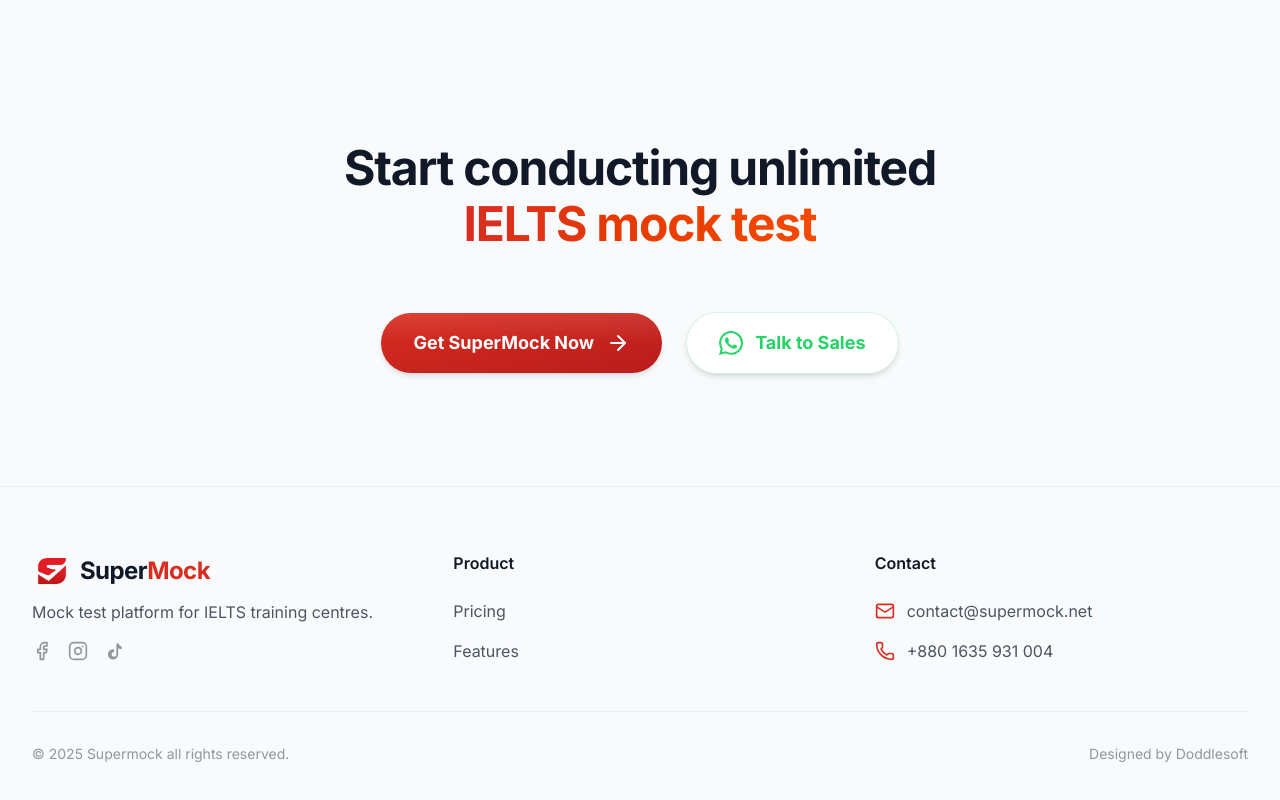
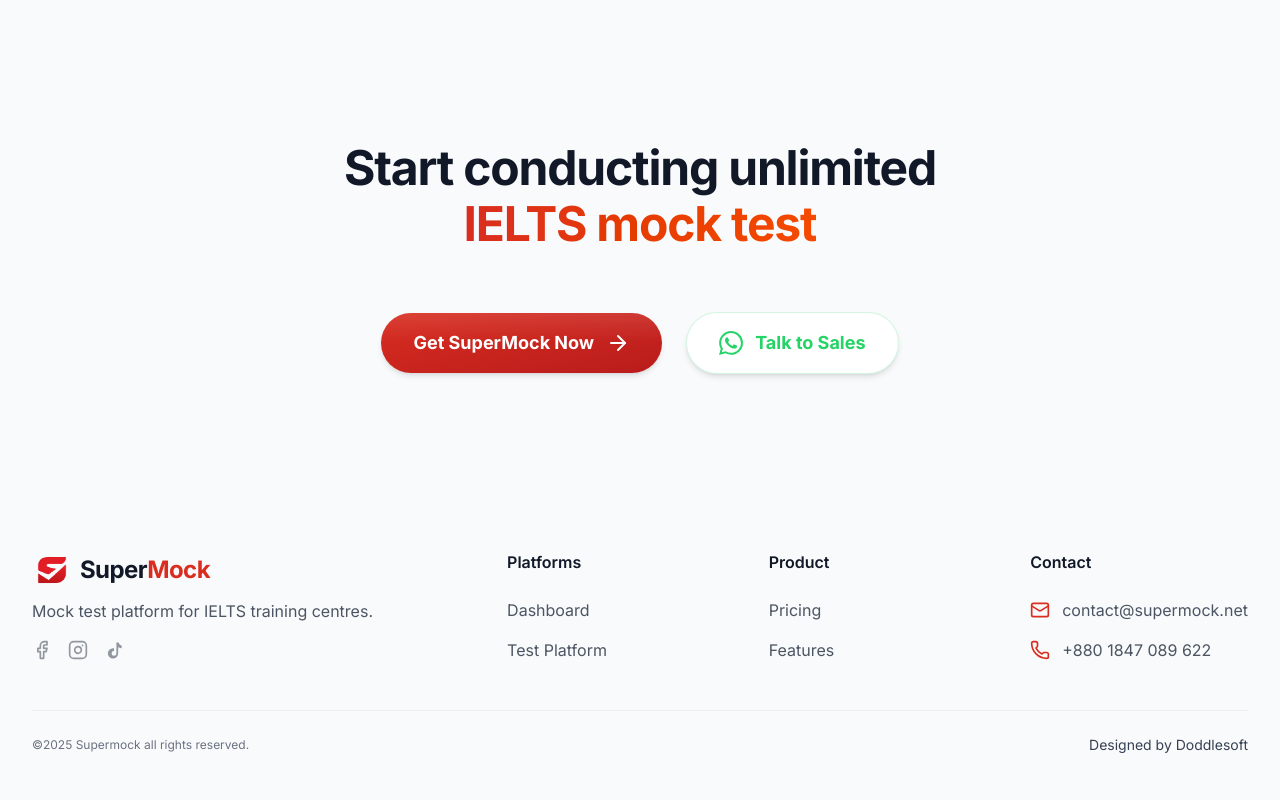
Before and after one commit to DoddleSoft/SuperMock, a Next.js app: page / in a window 1280 px wide. Shown: the part 4356-5156 px from the top of the page. Built offline with nearby package versions, Linux system fonts and the light colour scheme.

Commit message:
links fixed. no adjusted. deploy ready for prod

```diff
--- a/components/landing/FinalCTA.tsx
+++ b/components/landing/FinalCTA.tsx
@@ -37,7 +37,7 @@
 
           {/* WhatsApp Button */}
           <Link
-            href="https://wa.me/8801635931004?text=Hi%20SuperMock%20team%2C%20I%20would%20like%20to%20know%20more%20about%20your%20IELTS%20mock%20test%20platform."
+            href="https://wa.me/8801847089622?text=Hi%20SuperMock%20team%2C%20I%20would%20like%20to%20know%20more%20about%20your%20IELTS%20mock%20test%20platform."
             target="_blank"
             rel="noopener noreferrer"
             className="w-full sm:w-auto group relative px-6 py-3 md:px-8 md:py-4 text-base md:text-lg font-bold text-[#25D366] bg-white border border-[#25D366]/20 rounded-xl md:rounded-full hover:scale-[1.01] hover:shadow-lg transition-all shadow-md group/whatsapp flex items-center justify-center gap-2 md:gap-3"
--- a/components/landing/Footer.tsx
+++ b/components/landing/Footer.tsx
@@ -4,12 +4,12 @@
 
 export default function Footer() {
   return (
-    <footer className="border-t border-black/5 bg-gray-50 pt-12 pb-8 md:pt-16 md:pb-12">
+    <footer className="bg-gray-50 pt-12 pb-8 md:pt-16 md:pb-12">
       <div className="px-4 md:px-8 mx-auto max-w-7xl">
-        <div className="grid grid-cols-1 md:grid-cols-1 lg:grid-cols-3 gap-8 md:gap-12 mb-8 md:mb-12">
+        <div className="grid grid-cols-1 lg:grid-cols-[2fr_1fr_1fr_1fr] gap-8 md:gap-12 mb-8 md:mb-12">
           {/* Brand Column */}
           <div className="space-y-2 flex flex-col items-center sm:items-start text-center sm:text-left">
-            <div className="flex items-center gap-2">
+            <div className="flex items-center gap-2 justify-center sm:justify-start">
               <Image
                 src="/supermock-logo.png"
                 alt="SuperMock Logo"
@@ -27,7 +27,7 @@
               Mock test platform for IELTS training centres.
             </p>
 
-            <div className="flex items-center gap-4 text-supermock-text-secondary/60">
+            <div className="flex items-center gap-4 justify-center sm:justify-start text-supermock-text-secondary/60">
               <Link
                 href="https://www.facebook.com/supermock.net"
                 target="_blank"
@@ -36,6 +36,7 @@
               >
                 <Facebook className="w-5 h-5" />
               </Link>
+
               <Link
                 href="https://www.instagram.com/supermock.ielts/"
                 target="_blank"
@@ -44,6 +45,7 @@
               >
                 <Instagram className="w-5 h-5" />
               </Link>
+
               <Link
                 href="https://www.tiktok.com/@supermock.ielts"
                 target="_blank"
@@ -61,6 +63,37 @@
                 </svg>
               </Link>
             </div>
+          </div>
+
+          {/* Platforms */}
+          <div className="flex flex-col items-center sm:items-start text-center sm:text-left">
+            <h3 className="font-semibold text-supermock-text mb-4 md:mb-6">
+              Platforms
+            </h3>
+
+            <ul className="space-y-3 md:space-y-4 text-supermock-text-secondary text-sm md:text-base">
+              <li>
+                <Link
+                  href="https://app.supermock.net"
+                  target="_blank"
+                  rel="noopener noreferrer"
+                  className="hover:text-supermock-text transition-colors"
+                >
+                  Dashboard
+                </Link>
+              </li>
+
+              <li>
+                <Link
+                  href="https://test.supermock.net"
+                  target="_blank"
+                  rel="noopener noreferrer"
+                  className="hover:text-supermock-text transition-colors"
+                >
+                  Test Platform
+                </Link>
+              </li>
+            </ul>
           </div>
 
           {/* Product */}
@@ -100,18 +133,18 @@
               </li>
               <li className="flex items-center gap-3 justify-center sm:justify-start">
                 <Phone className="w-5 h-5 text-supermock-red flex-shrink-0" />
-                <span>+880 1635 931 004</span>
+                <span>+880 1847 089 622</span>
               </li>
             </ul>
           </div>
         </div>
 
         {/* Bottom Bar */}
-        <div className="pt-6 md:pt-8 border-t border-black/5 flex flex-col md:flex-row items-center justify-between gap-4 text-center md:text-left">
-          <p className="text-xs md:text-sm text-supermock-text-secondary/60">
-            &copy; {new Date().getFullYear()} Supermock all rights reserved.
+        <div className="pt-4 md:pt-6 border-t border-black/5 flex flex-col md:flex-row items-center justify-between gap-4 text-center md:text-left">
+          <p className="text-xs text-gray-500">
+            &copy;{new Date().getFullYear()} Supermock all rights reserved.
           </p>
-          <p className="text-xs md:text-sm text-supermock-text-secondary/60">
+          <p className="text-md md:text-sm text-gray-700">
             Designed by Doddlesoft
           </p>
         </div>
```
